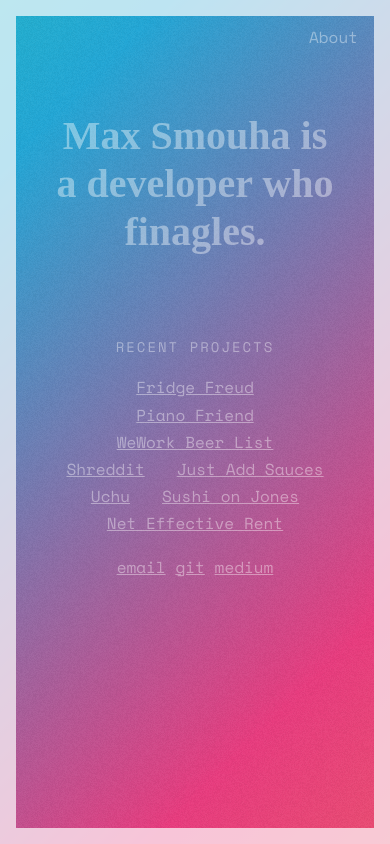
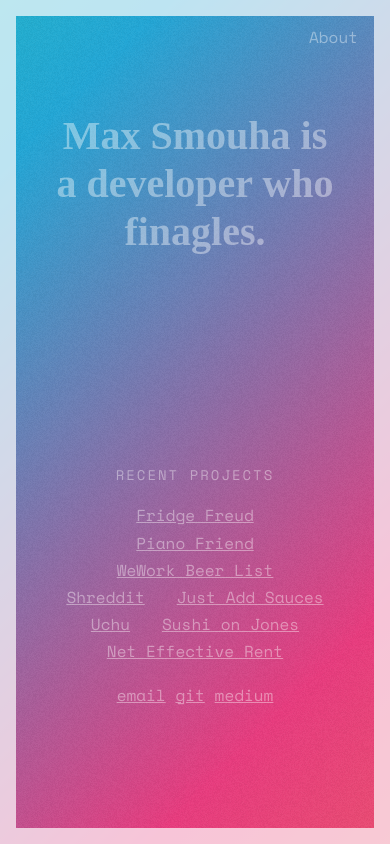
Before and after one commit to squamuglia/personal-site, a React (Create React App) app: page / in a window 390 px wide. Built offline with nearby package versions, Linux system fonts and the light colour scheme; a web font is replaced by a local one.

Commit message:
headline

```diff
--- a/src/index.css
+++ b/src/index.css
@@ -29,7 +29,7 @@
   .xs-hide{ display:none !important }
   h1, .h1 { font-size: 2.5em }
   .mobile-button { position: fixed }
-  .__headline { min-height: 12rem }
+  .__headline { min-height: 20rem }
   .gutter { max-width: 60rem; margin:6rem auto 0 auto; }
   .aic { align-items: normal }
   .jcc { justify-content: normal }
```
